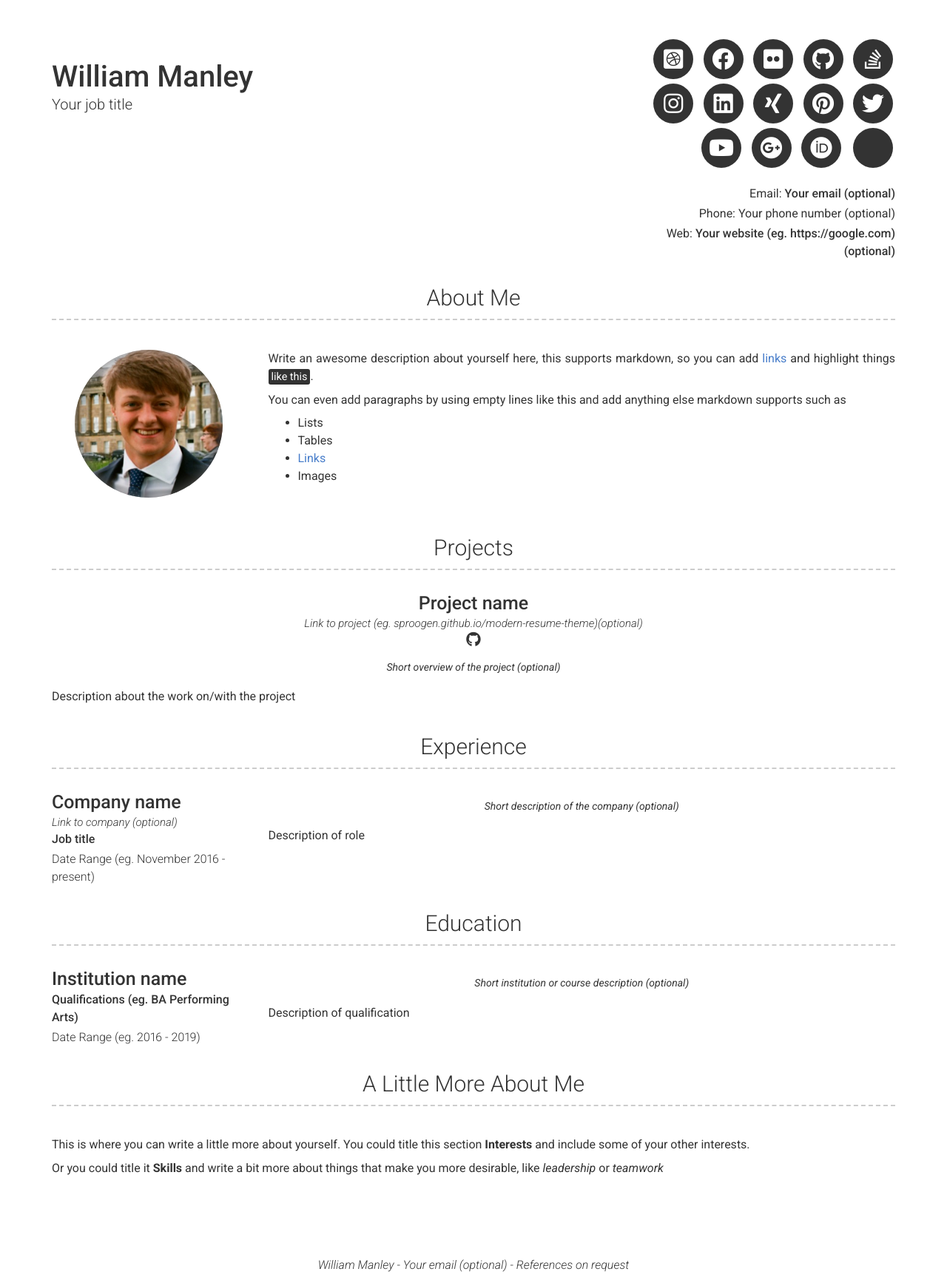
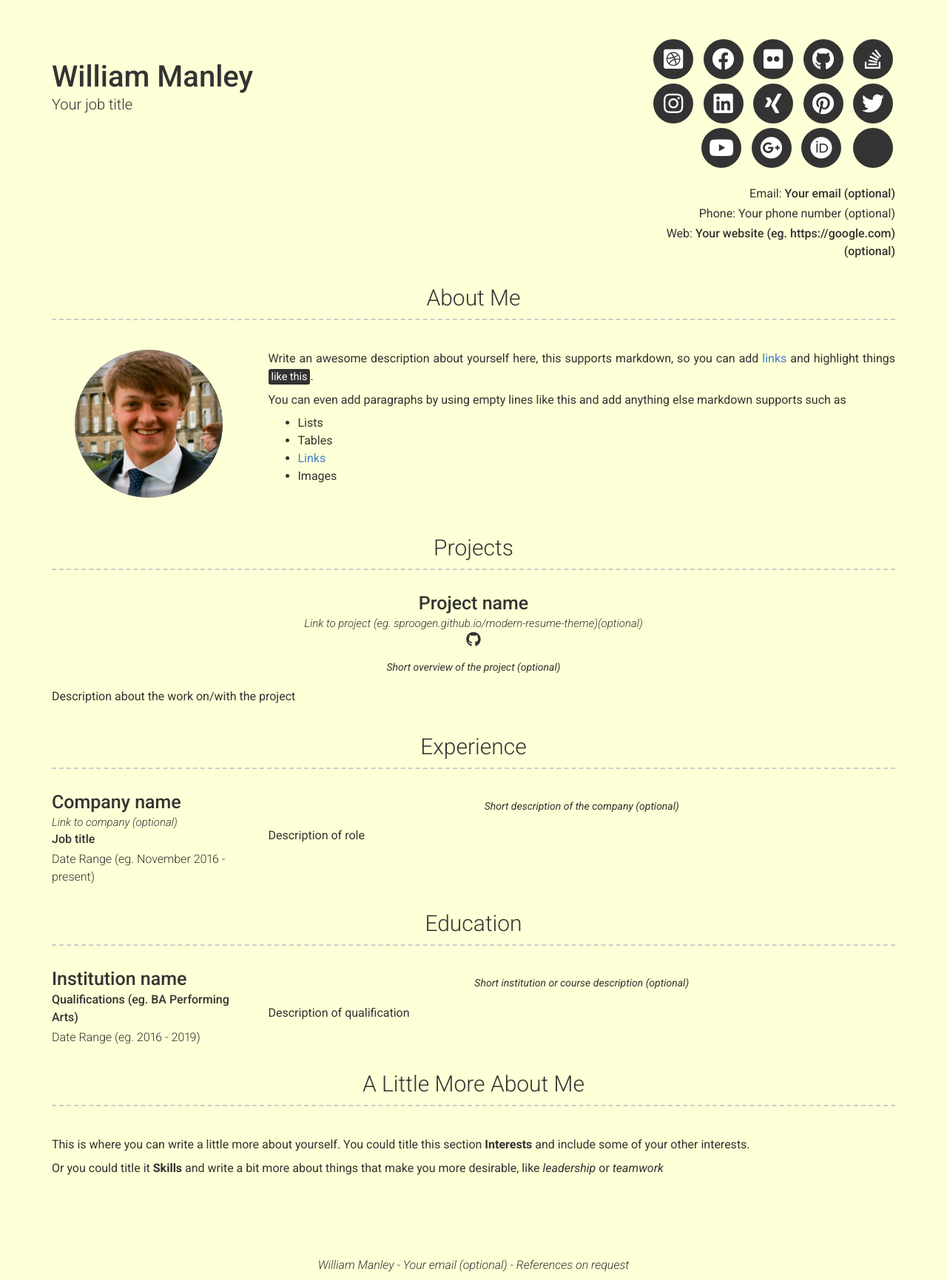
Before and after one commit to WilliamManley/WilliamManley.github.io, a Jekyll site: the page built from index.md, in a window 1280 px wide. Shown: the whole page at 74% size. Built offline with Jekyll 4.4.1, drawn with Linux system fonts in a browser that asks for light colours; nearby versions of some CDN libraries.

Commit message:
cream background

```diff
--- a/_sass/base.scss
+++ b/_sass/base.scss
@@ -147,7 +147,7 @@ html {
     top: 0px; }
 
 body {
-  background: #ffffff;
+  background: #fdffd6;
   font-family: Roboto, sans-serif;
   -webkit-font-smoothing: antialiased; }
 
```
